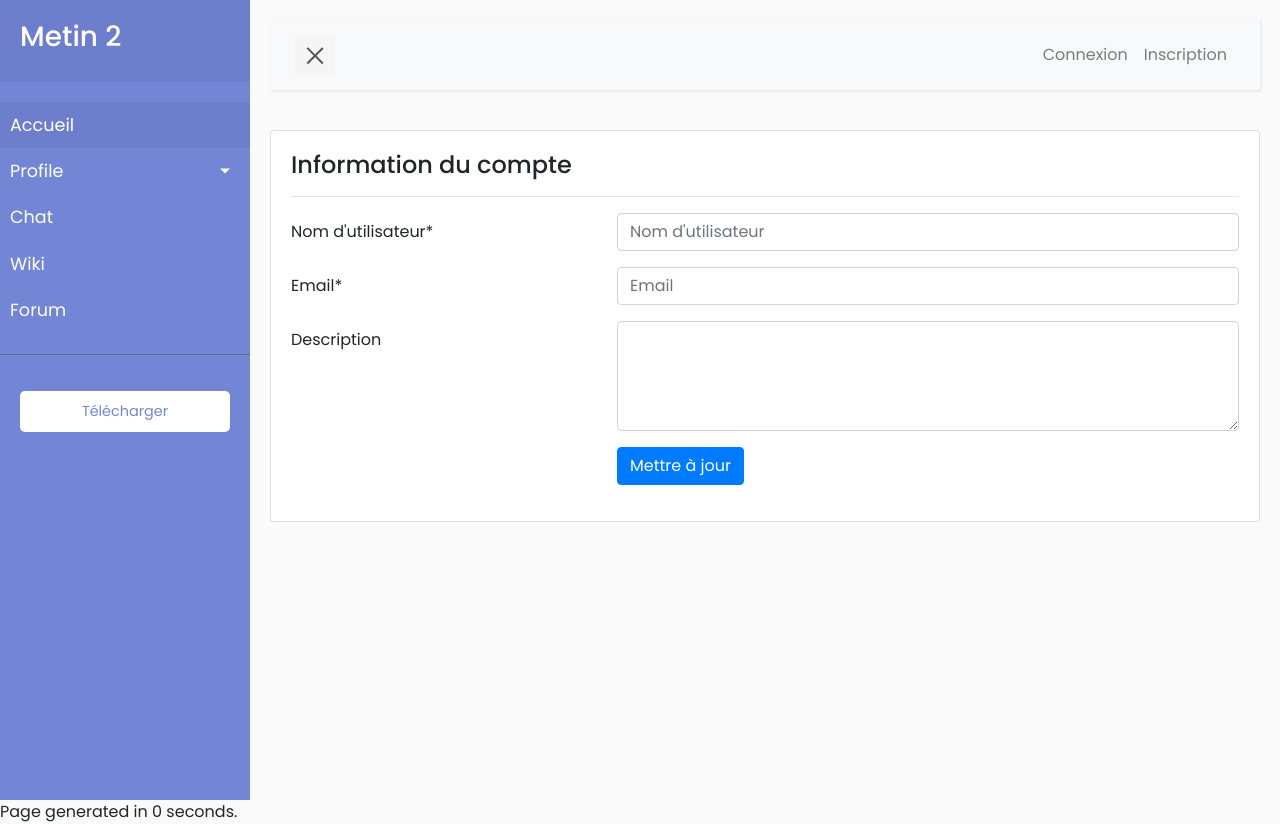
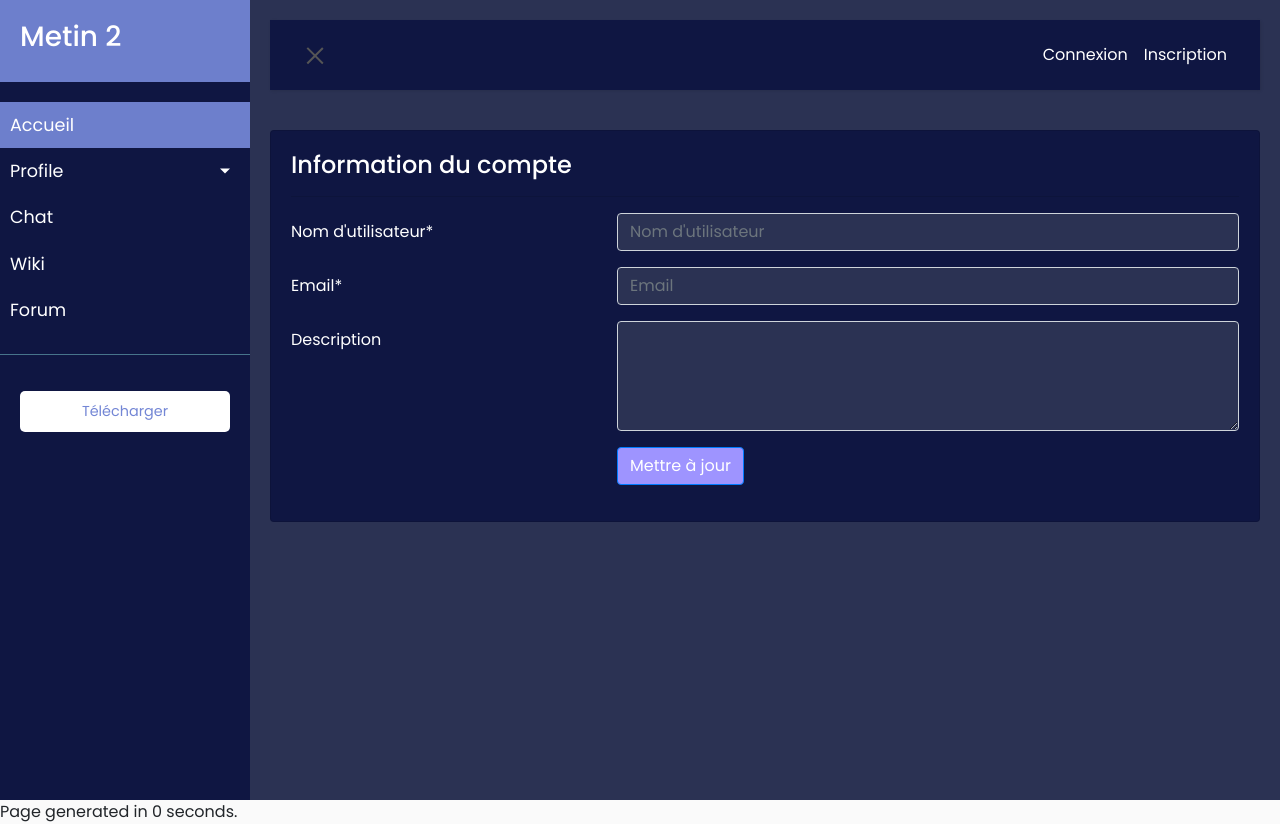
Before and after one commit to Ianis-Bordrez/projet_web, a PHP site: page /account.php in a window 1280 px wide. Run offline with PHP 8.4, Linux system fonts and the light colour scheme; some libraries are stand-ins or nearby versions.

Commit message:
colors index and profile

```diff
--- a/account.php
+++ b/account.php
@@ -2,10 +2,10 @@
 require_once("header.php");
 ?>
 
-<div class="card">
+<div class="card darkblue">
     <div class="card-body">
         <div class="row">
-            <div class="col-md-12">
+            <div class="col-md-12 white">
                 <h4>Information du compte</h4>
                 <hr>
             </div>
@@ -13,27 +13,27 @@ require_once("header.php");
         <div class="row">
             <div class="col-md-12">
                 <form>
-                    <div class="form-group row">
+                    <div class="form-group row white">
                     <label for="username" class="col-4 col-form-label">Nom d'utilisateur*</label>
-                    <div class="col-8">
-                        <input id="username" name="username" placeholder="Nom d'utilisateur" class="form-control here" required="required" type="text">
+                    <div class="col-8 white">
+                        <input id="username" name="username" placeholder="Nom d'utilisateur" class="form-control here lightblue" required="required" type="text">
                     </div>
                     </div>
-                    <div class="form-group row">
+                    <div class="form-group row white">
                     <label for="email" class="col-4 col-form-label">Email*</label>
-                    <div class="col-8">
-                        <input id="email" name="email" placeholder="Email" class="form-control here" required="required" type="text">
+                    <div class="col-8 white">
+                        <input id="email" name="email" placeholder="Email" class="form-control here lightblue" required="required" type="text">
                     </div>
                     </div>
-                    <div class="form-group row">
+                    <div class="form-group row white">
                     <label for="description" class="col-4 col-form-label">Description</label>
-                    <div class="col-8">
-                        <textarea id="publicinfo" name="publicinfo" cols="40" rows="4" class="form-control"></textarea>
+                    <div class="col-8 white">
+                        <textarea id="publicinfo" name="publicinfo" cols="40" rows="4" class="form-control lightblue"></textarea>
                     </div>
                     </div>
-                    <div class="form-group row">
+                    <div class="form-group row white">
                     <div class="offset-4 col-8">
-                        <button name="submit" type="submit" class="btn btn-primary">Mettre à jour</button>
+                        <button name="submit" type="submit" class="btn btn-primary purple">Mettre à jour</button>
                     </div>
                     </div>
                 </form>
--- a/css/main.css
+++ b/css/main.css
@@ -11,7 +11,9 @@ button, button:focus, button:active, a, a:focus, a:active {
 .darkblue{
     background-color: #0F1642;
 }
-
+.purple{
+    background-color: #9E94FF;
+}
 .sub-sontent{
     margin-top: 20px !important;
 }
@@ -19,7 +21,14 @@ button, button:focus, button:active, a, a:focus, a:active {
 article{
     margin-bottom: 25px;
 }
-
 .aside-card{
     margin-bottom: 25px;
 }
+
+.white{
+    color: #fff;
+}
+
+.white:hover{
+    color: #fff !important;
+}
--- a/css/nav_bar.css
+++ b/css/nav_bar.css
@@ -25,7 +25,7 @@ a, a:hover, a:focus {
 
 .navbar {
     padding: 15px 10px;
-    background: #fff;
+    /* background: #fff; */
     border: none;
     border-radius: 0;
     margin-bottom: 40px;
@@ -60,7 +60,7 @@ a, a:hover, a:focus {
 #sidebar {
     min-width: 250px;
     max-width: 250px;
-    background: #7386D5;
+    /* background: #7386D5; */
     color: #fff;
     transition: all 0.6s cubic-bezier(0.945, 0.020, 0.270, 0.665);
     transform-origin: bottom left;
@@ -92,8 +92,8 @@ a, a:hover, a:focus {
     display: block;
 }
 #sidebar ul li a:hover {
-    color: #7386D5;
-    background: #fff;
+    color: #fff;
+    background: #9E94FF;
 }
 
 #sidebar ul li.active > a, a[aria-expanded="true"] {
@@ -157,7 +157,7 @@ a.article, a.article:hover {
 #sidebarCollapse {
     width: 40px;
     height: 40px;
-    background: #f5f5f5;
+    /* background: #f5f5f5; */
     cursor: pointer;
 }
 
--- a/header.php
+++ b/header.php
@@ -32,7 +32,7 @@ $start = $time;
 <body>
     <div class="wrapper">
         <!-- Sidebar Holder -->
-        <nav id="sidebar">
+        <nav id="sidebar" class = "darkblue">
             <div class="sidebar-header">
                 <h3>Metin 2</h3>
             </div>
@@ -72,12 +72,12 @@ $start = $time;
         </nav>
 
         <!-- Page Content Holder -->
-        <div id="content">
+        <div id="content" class= "lightblue">
 
-            <nav class="navbar navbar-expand-lg navbar-light bg-light">
+            <nav class="navbar navbar-expand-lg darkblue">
                 <div class="container-fluid">
 
-                    <button type="button" id="sidebarCollapse" class="navbar-btn">
+                    <button type="button" id="sidebarCollapse" class="navbar-btn darkblue">
                         <span></span>
                         <span></span>
                         <span></span>
@@ -93,15 +93,15 @@ $start = $time;
 						<?php
 						if (isConnected()) { ?>
 							<li class='nav-item'>
-								<a class='nav-link' href='script/s_signout.php'>Déconnexion</a>
+								<a class='nav-link white' href='script/s_signout.php'>Déconnexion</a>
 							</li>
 						<?php
 						} else { ?>
-							<li class='nav-item'>
+							<li class='nav-item white'>
 								<a class='nav-link' href='signin_signup.php'>Connexion</a>
 							</li>
 							<li class='nav-item'>
-								<a class='nav-link' href='signin_signup.php'>Inscription</a>
+								<a class='nav-link white' href='signin_signup.php'>Inscription</a>
 							</li>
 
 						<?php
```
